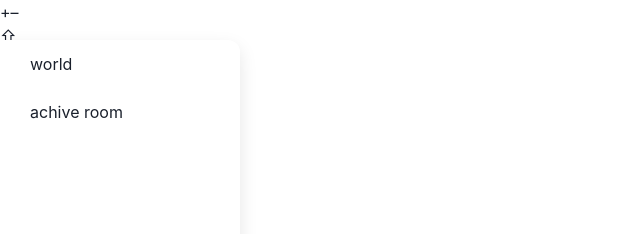
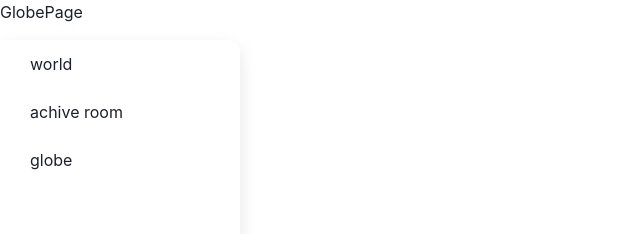
Before and after one commit to arin00github/project-world, a React (Vite) app: page /project/globe-map in a window 1280 px wide. Before the commit this address led to /project/world-map. Shown: the top 234 px of the page, without its empty margins (0-640 px from the left). Built offline with nearby package versions, Linux system fonts and the light colour scheme; no server answers.

Commit message:
✨ Feat: globe 메뉴 추가
globe 메뉴 라우터에 추가
[GlobePage] 컴포넌트 생성

```diff
--- /dev/null
+++ b/src/pages/globe/index.tsx
@@ -0,0 +1,11 @@
+import { Box } from "@chakra-ui/react";
+
+const GlobePage = () => {
+  return (
+    <Box>
+      <Box>GlobePage</Box>
+    </Box>
+  );
+};
+
+export default GlobePage;
--- a/src/router/Root.tsx
+++ b/src/router/Root.tsx
@@ -10,6 +10,7 @@ type menuType = {
 const constMenu: menuType[] = [
   { url: "/world-map", id: "world-map", label: "world" },
   { url: "/archive-room", id: "achive-room", label: "achive room" },
+  { url: "/globe-map", id: "globe-map", label: "globe" },
 ];
 
 const Root = () => {
--- a/src/router/Router.tsx
+++ b/src/router/Router.tsx
@@ -1,4 +1,5 @@
 import ArchivePage from "../pages/archive";
+import GlobePage from "../pages/globe";
 import WorldPage from "../pages/world";
 
 import Root from "./Root";
@@ -8,6 +9,7 @@ import { Navigate, createBrowserRouter } from "react-router-dom";
 export const pageArray = [
   { path: "/world-map", element: <WorldPage /> },
   { path: "/archive-room", element: <ArchivePage /> },
+  { path: "/globe-map", element: <GlobePage /> },
 ];
 
 const router = createBrowserRouter(
```
